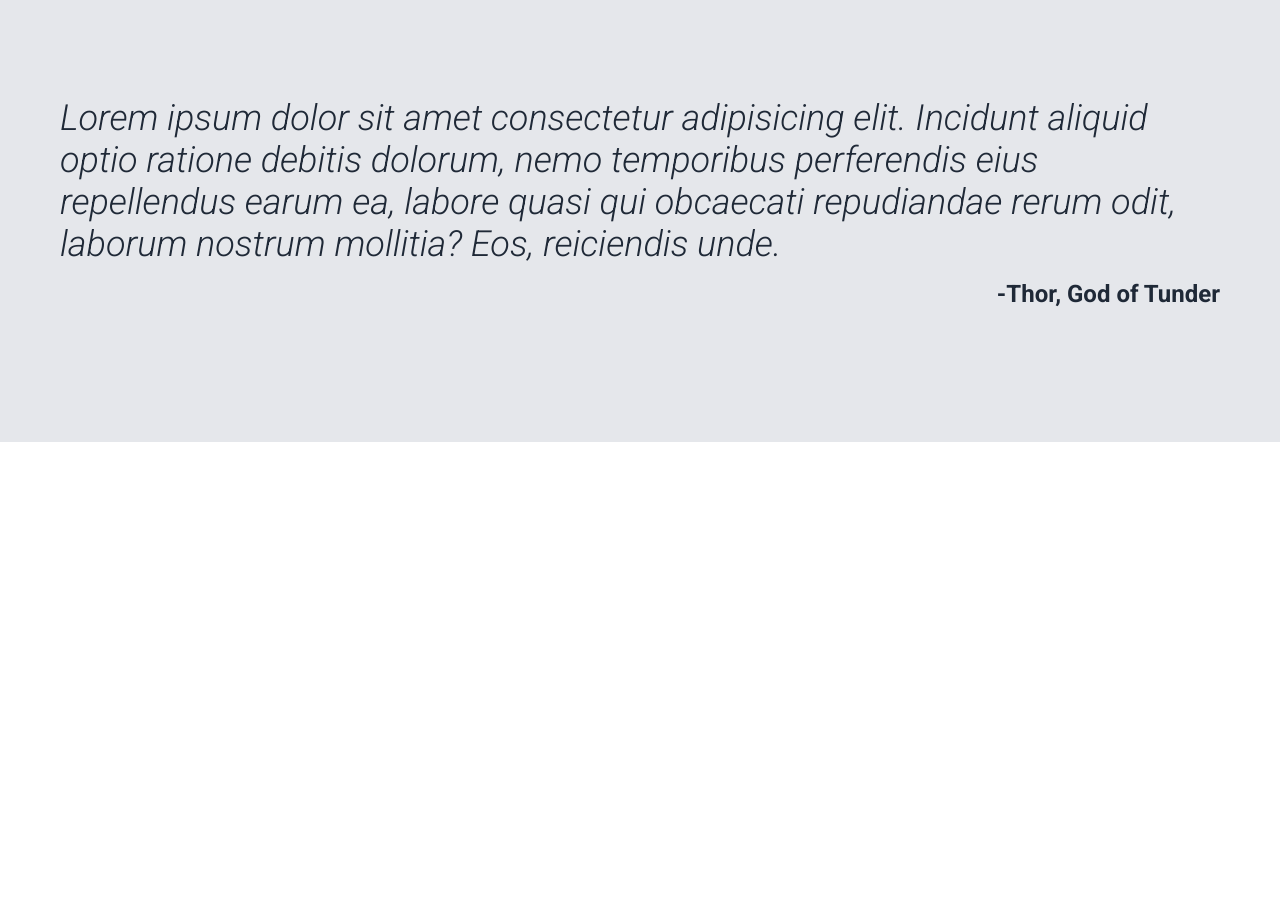
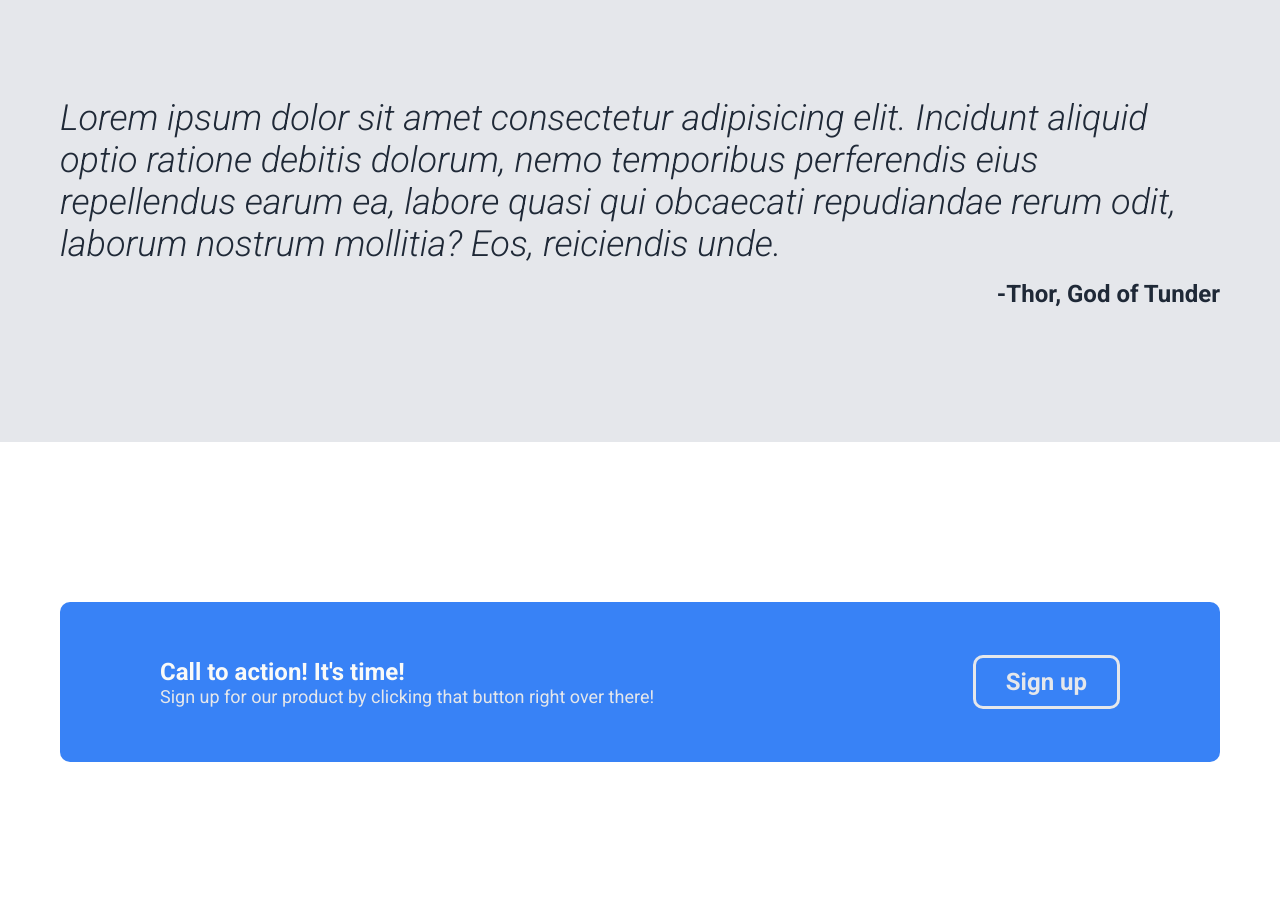
Before and after one commit to Yelqo17/landing, a plain HTML site: page index.html in a window 1280 px wide. Shown: the part 1368-2290 px from the top of the page. Before the commit the page ends 1810 px from the top, so only its background shows below. Drawn offline with Linux system fonts and the light colour scheme.

Commit message:
add call section

```diff
--- a/index.html
+++ b/index.html
@@ -84,6 +84,21 @@
                 </div>
               </div>
         </div>
+        <div class="call__section">
+            <div class="container">
+                <div class="call__wrapper-flex">
+                    <div class="call__wrapper">
+                        <div class="call__wrapper-left">
+                            <p class="call__title">
+                                Call to action! It's time!
+                            </p>
+                            <p class="call__text">Sign up for our product by clicking that button right over there!</p>
+                        </div>
+                        <a href="#" class="call__btn">Sign up</a>
+                    </div>
+                </div>
+            </div>
+        </div>
     </div>
     <div class="footer">
 
--- a/style.css
+++ b/style.css
@@ -152,3 +152,50 @@ a{
     align-items: center;
     gap: 15px;
 }
+
+
+
+.call__wrapper{
+    background-color: #3882F6;
+    min-height: 20vh;
+    width: 100%;
+    border-radius: 10px;
+    color: #F9FAF8;
+    padding: 15px 100px;
+    display: flex;
+    align-items: center;
+    justify-content: space-between;
+}
+
+.call__wrapper-flex{
+    min-height: 60vh;
+    display: flex;
+    justify-content: center;
+    align-items: center;
+}
+
+
+
+.call__title{
+    font-size: 24px;
+    font-weight: bold;
+    color: #F9FAF8;
+    margin: 0;
+}
+
+.call__text{
+    margin: 0;
+    font-size: 18px;
+    color: #E5E7EB;
+}
+
+.call__btn{
+    background-color: #3882F6;
+    color: #E5E7EB;
+    font-weight: bold;
+    font-size: 24px;
+    padding: 10px 30px;
+    border-radius: 10px;
+    display: inline-block;
+    border: 3px solid #E5E7EB;
+}
```
